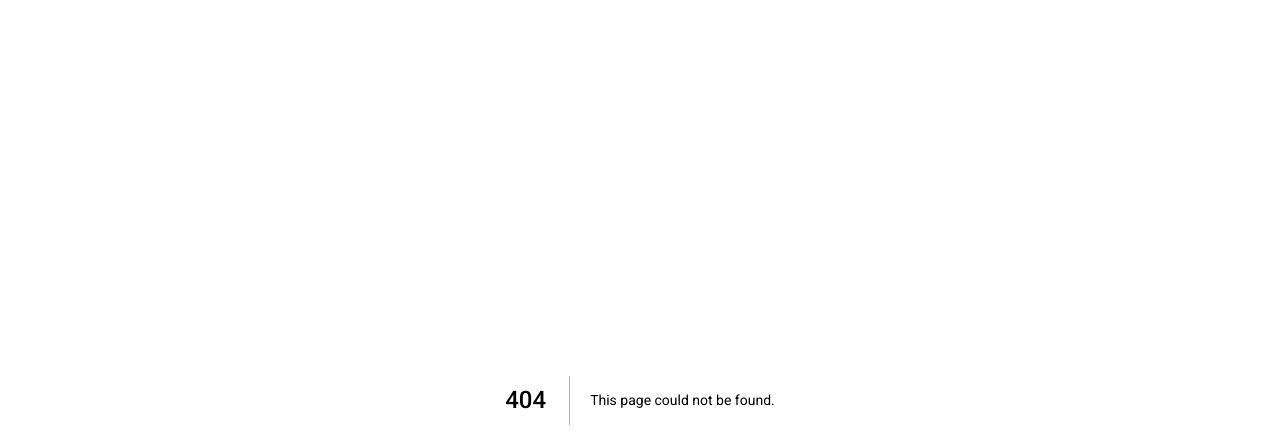
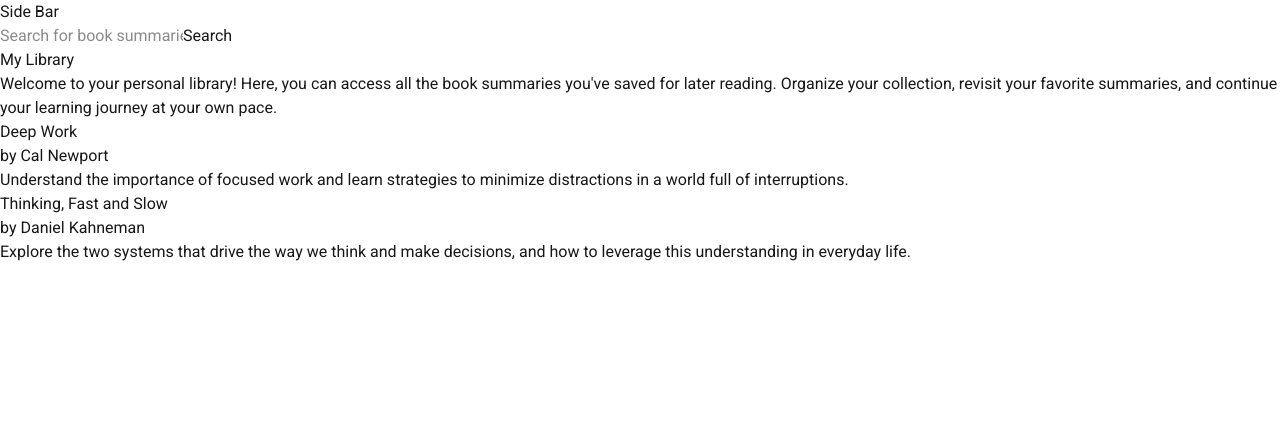
Before and after one commit to doug3/corcoran-summarist, a Next.js app: page /loggedIn/myLibrary in a window 1280 px wide. Before the commit this address had no page. Shown: the top 448 px of the page. Built offline with nearby package versions, Linux system fonts and the light colour scheme.

Commit message:
Added routes

```diff
--- /dev/null
+++ b/app/components/SearchBar.tsx
@@ -0,0 +1,12 @@
+export default function SearchBar() {
+    return (
+        <div className="search-bar">
+            <input
+                type="text"
+                className="search-bar__input"
+                placeholder="Search for book summaries..."
+            />
+            <button className="search-bar__button">Search</button>
+        </div>
+    );
+}
--- a/app/loggedIn/inside/page.tsx
+++ /dev/null
@@ -1,31 +0,0 @@
-export default function Inside() {
-    return (
-        <>
-        <section className="inside">
-            <h2 className="inside__title">Inside Book</h2>
-            <div className="inside__content">
-                <p className="inside__description">
-                    Dive deep into the core concepts and key takeaways of popular books with our "Inside Book" section. Each summary provides a comprehensive overview, highlighting the most important ideas and insights to help you grasp the essence of the book quickly and effectively.
-                </p>
-                <div className="inside__summaries">
-                    {/* Example inside book summaries */}
-                    <div className="inside__summary-card">
-                        <h3 className="inside__summary-title">Deep Work</h3>
-                        <p className="inside__summary-author">by Cal Newport</p>
-                        <p className="inside__summary-description">
-                            Understand the principles of deep work and how to cultivate focus in a distracted world.
-                        </p>
-                    </div>
-                    <div className="inside__summary-card">
-                        <h3 className="inside__summary-title">Thinking, Fast and Slow</h3>
-                        <p className="inside__summary-author">by Daniel Kahneman</p>
-                        <p className="inside__summary-description">
-                            Explore the dual systems of thought and how they influence our decisions and behaviors.
-                        </p>
-                    </div>
-                </div>
-            </div>
-        </section>
-        </>
-    );
-}
--- a/app/loggedIn/layout.tsx
+++ b/app/loggedIn/layout.tsx
@@ -1,3 +1,7 @@
+import React from 'react';
+import SideBar from '../components/SideBar';
+import SearchBar from '../components/SearchBar';
+
 export default function LoggedInLayout({
   children,
 }: {
@@ -5,6 +9,8 @@
 }) {
     return (
         <div className="logged-in-layout">
+            <SideBar />
+            <SearchBar />
             {children}
         </div>
     );
--- /dev/null
+++ b/app/loggedIn/myLibrary/page.tsx
@@ -0,0 +1,29 @@
+export default function MyLibrary() {
+  return (
+    <section className="my-library">
+        <h2 className="my-library__title">My Library</h2>
+        <div className="my-library__content">
+            <p className="my-library__description">
+                Welcome to your personal library! Here, you can access all the book summaries you've saved for later reading. Organize your collection, revisit your favorite summaries, and continue your learning journey at your own pace.
+            </p>
+            <div className="my-library__summaries">
+                {/* Example saved summary cards */}
+                <div className="my-library__summary-card">
+                    <h3 className="my-library__summary-title">Deep Work</h3>
+                    <p className="my-library__summary-author">by Cal Newport</p>
+                    <p className="my-library__summary-description">
+                        Understand the importance of focused work and learn strategies to minimize distractions in a world full of interruptions.
+                    </p>
+                </div>
+                <div className="my-library__summary-card">
+                    <h3 className="my-library__summary-title">Thinking, Fast and Slow</h3>
+                    <p className="my-library__summary-author">by Daniel Kahneman</p>
+                    <p className="my-library__summary-description">
+                        Explore the two systems that drive the way we think and make decisions, and how to leverage this understanding in everyday life.
+                    </p>
+                </div>
+            </div>
+        </div>
+    </section>
+  );
+}
--- a/app/loggedIn/sales/page.tsx
+++ /dev/null
@@ -1,7 +0,0 @@
-export default function Sales() {
-    return (
-        <section className="sales">
-            <h1>Sales Page</h1>
-        </section>
-    );
-}
```
Also changed, not shown: app/loggedIn/forYou/page.tsx (renamed from app/loggedIn/for-you/page.tsx).
